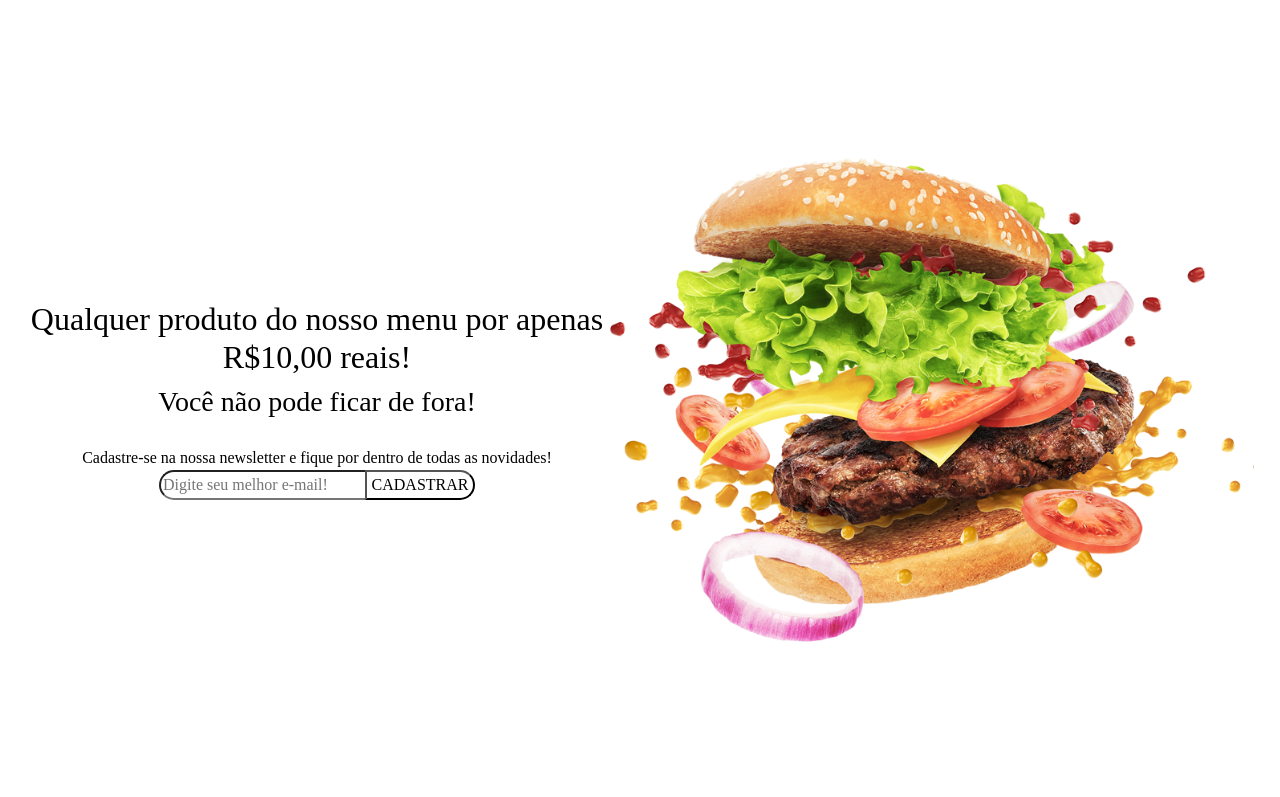
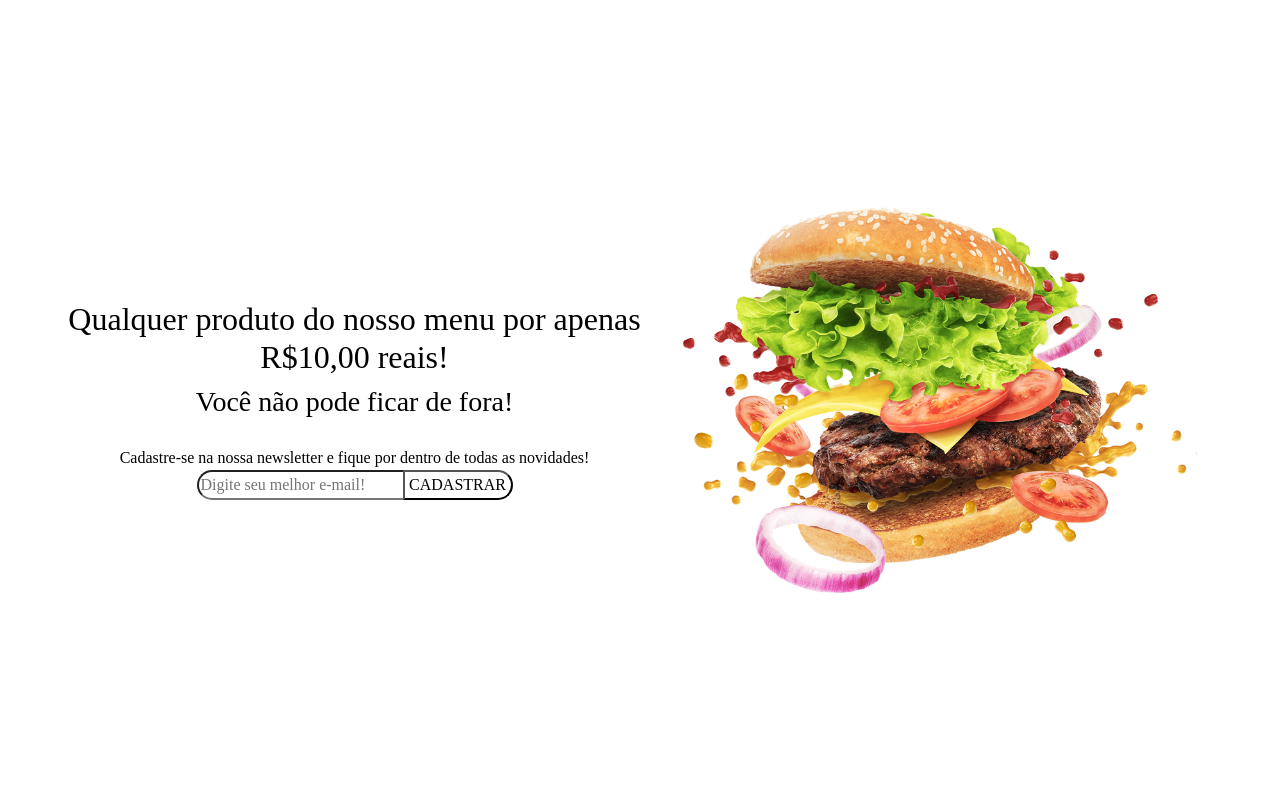
Before and after one commit to dgleyramos1/landing-page-gama, a plain HTML site: page index.html in a window 1280 px wide. Shown: the top 797 px of the page. Drawn offline with nearby package versions, Linux system fonts and the light colour scheme.

```diff
--- a/style.css
+++ b/style.css
@@ -48,8 +48,8 @@ body{
     margin-top: 20px;
 }
 .containerImg{
-    width: 100%;
-    min-width: 300px;
+    width: 90%;
+    min-width: 150px;
     height: auto;
     grid-area: "img";
 }
@@ -170,6 +170,9 @@ body{
         display: block;
         flex-direction: column;
     }
+    .containerImg{
+        display: none;
+    }
 }
 @media(max-width: 600px){
     .section-menu{
```
